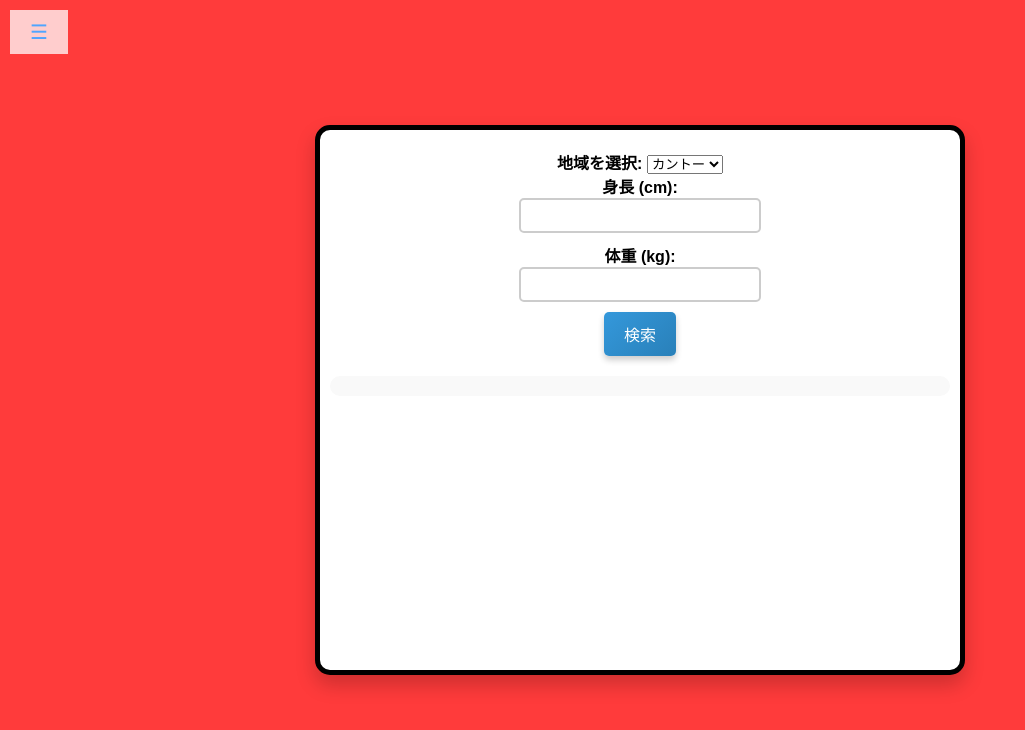
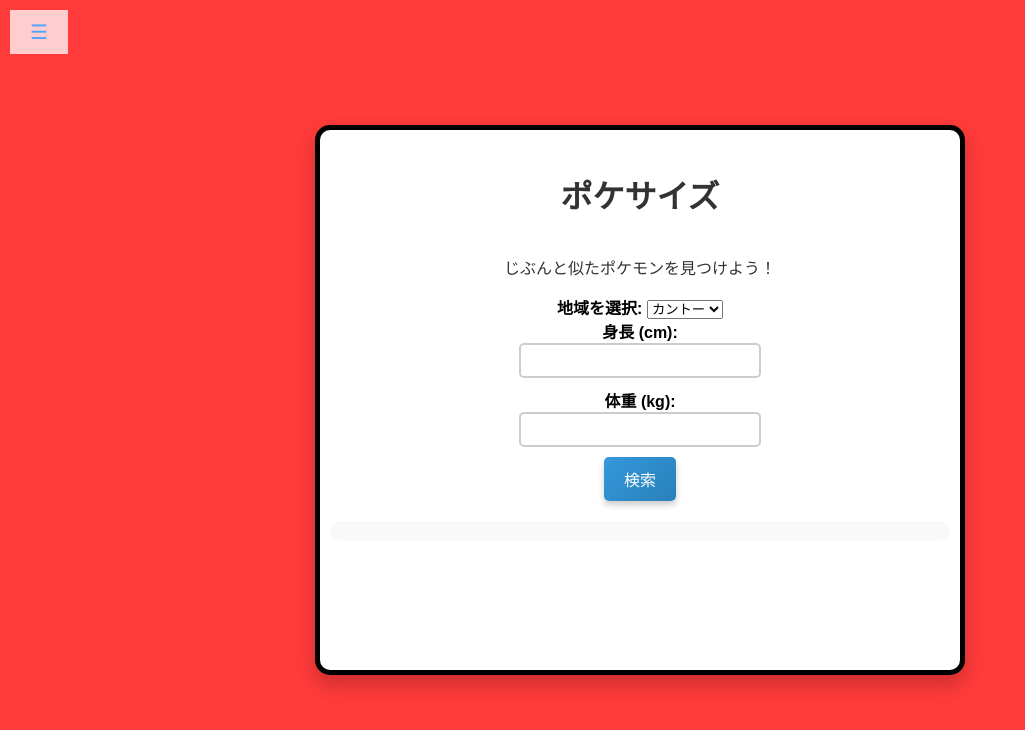
Before and after one commit to eri-kawabata/pokesize, a plain HTML site: page index.html in a window 1280 px wide. Shown: the whole page, without its empty margins (0-1025 px from the left). Drawn offline with Linux system fonts and the light colour scheme.

Commit message:
タイトル

```diff
--- a/index.html
+++ b/index.html
@@ -27,6 +27,8 @@
     </div>
 
     <div class="pokedex">
+        <h1>ポケサイズ</h1>
+<p>じぶんと似たポケモンを見つけよう！</p>
         <!-- 入力フォーム -->
 <form id="pokemonForm" class="form">
     <label for="region">地域を選択:</label>
```
